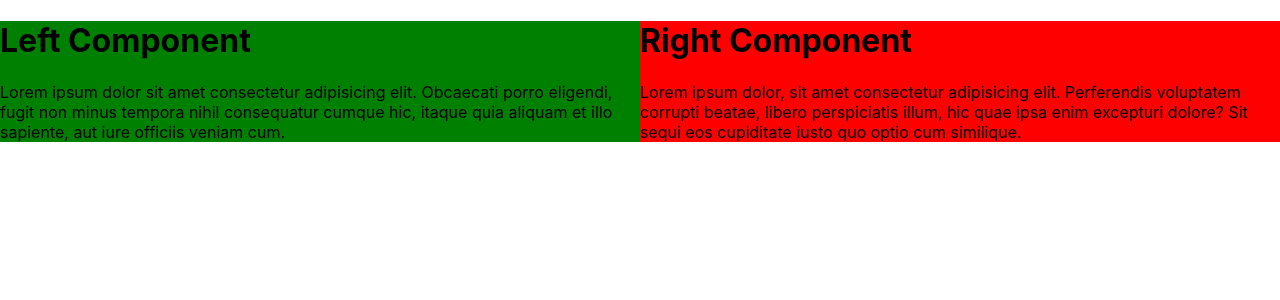
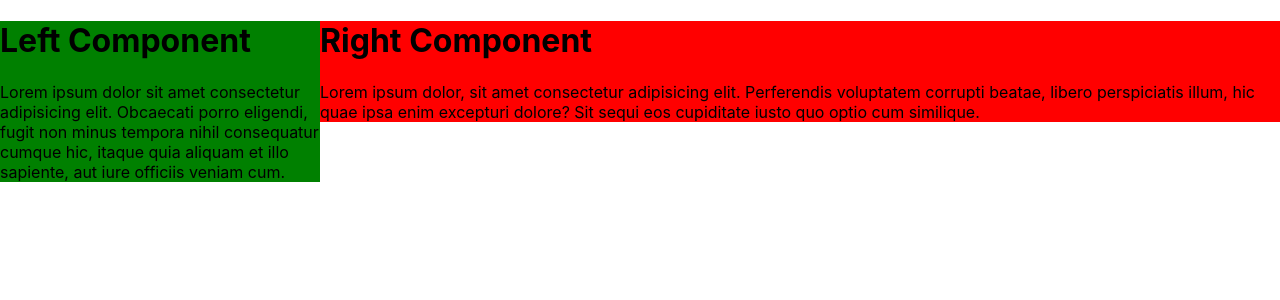
Before and after one commit to Rahul8320/React-Design-Pattern, a React (Create React App) app: page / in a window 1280 px wide. Shown: the top 300 px of the page. Built offline with nearby package versions, Linux system fonts and the light colour scheme.

Commit message:
add weight to split screens

```diff
--- a/src/App.js
+++ b/src/App.js
@@ -28,7 +28,14 @@
 };
 
 function App() {
-  return <SplitScreen left={LeftComponent} right={RightComponent} />;
+  return (
+    <SplitScreen
+      left={LeftComponent}
+      right={RightComponent}
+      leftWeight={1}
+      rightWeight={3}
+    />
+  );
 }
 
 export default App;
--- a/src/components/SplitScreen.jsx
+++ b/src/components/SplitScreen.jsx
@@ -1,13 +1,18 @@
 import React from "react";
 import { Container, Pane } from "./Styles";
 
-export const SplitScreen = ({ left: Left, right: Right }) => {
+export const SplitScreen = ({
+  left: Left,
+  right: Right,
+  leftWeight = 1,
+  rightWeight = 1,
+}) => {
   return (
     <Container>
-      <Pane>
+      <Pane weight={leftWeight}>
         <Left />
       </Pane>
-      <Pane>
+      <Pane weight={rightWeight}>
         <Right />
       </Pane>
     </Container>
--- a/src/components/Styles.jsx
+++ b/src/components/Styles.jsx
@@ -5,5 +5,5 @@
 `;
 
 export const Pane = styled.div`
-  flex: 1;
+  flex: ${(props) => props.weight};
 `;
```
